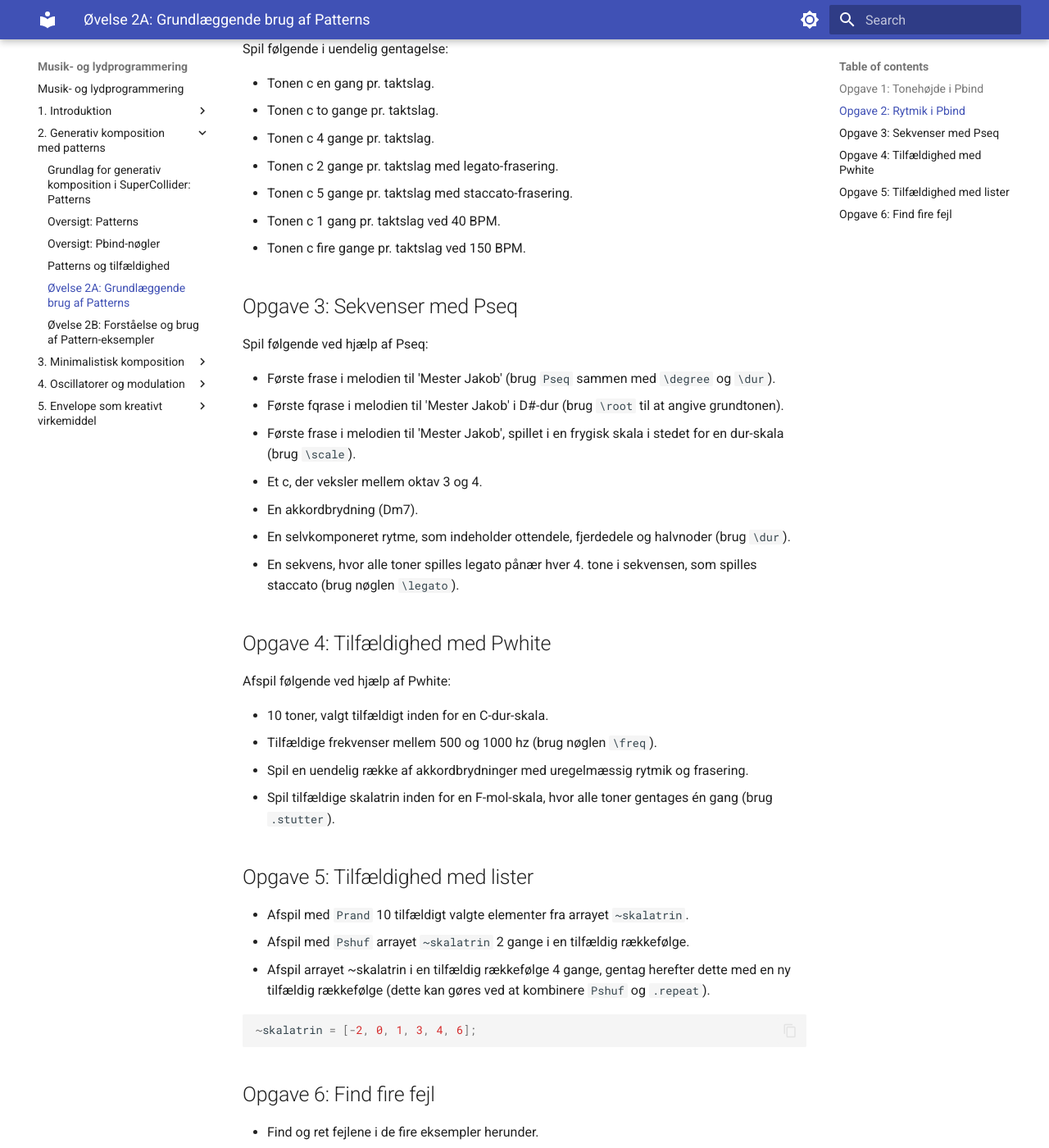
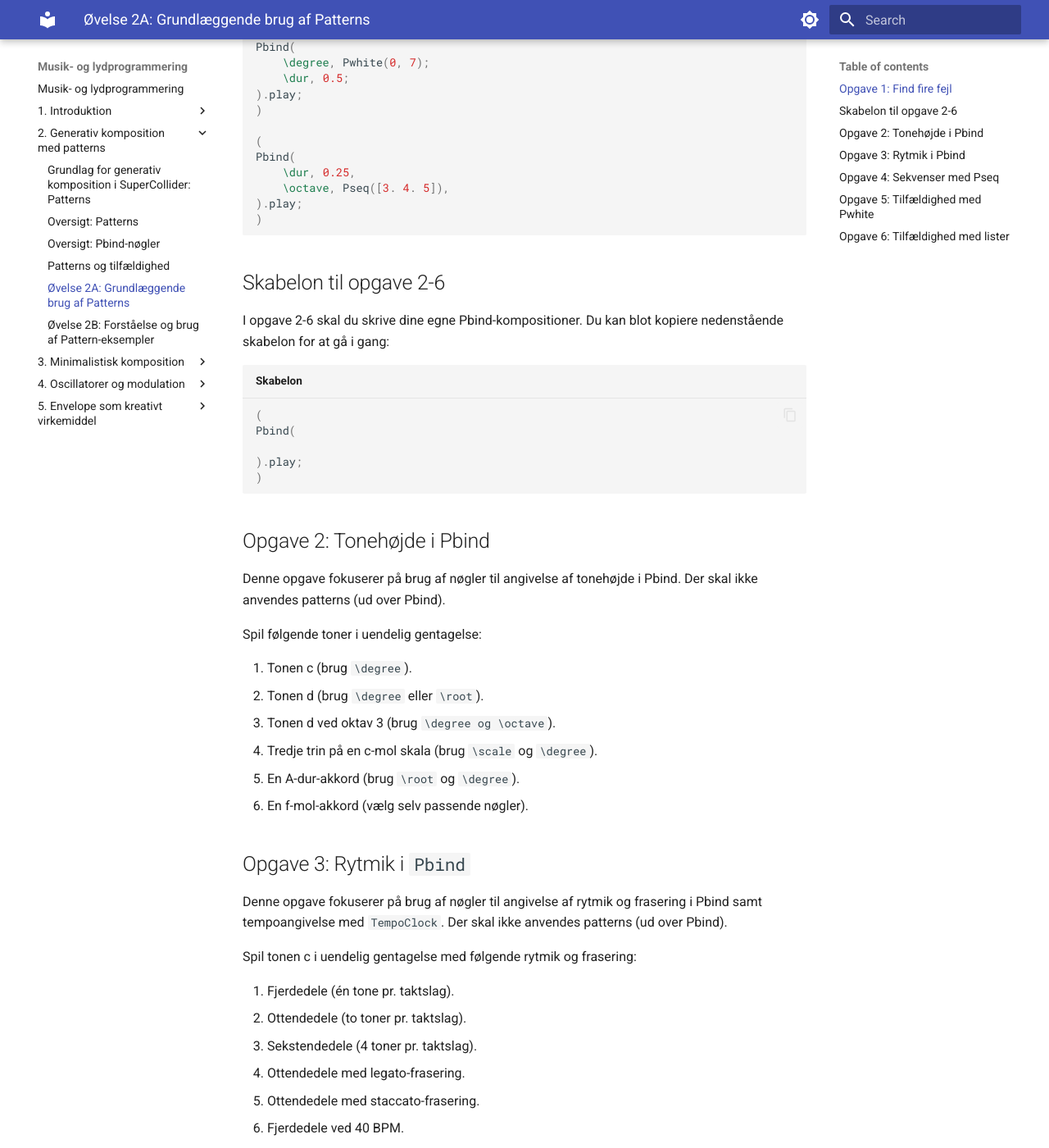
Before and after one commit to sparkletop/sparkletop.github.io, an MkDocs documentation site: the page built from docs/2. Generativ komposition med patterns/Øvelse 2A - Grundlæggende brug af Patterns.md, in a window 1280 px wide and 1400 px high, scrolled down 740 px. Shown: the whole window at 82% size. Built offline with MkDocs 1.6.1 and Material for MkDocs 9.7.7, drawn with Linux system fonts in a browser that asks for light colours; some of the changed text lies outside the part shown.

Commit message:
minor adjustments to exercises

````diff
--- a/docs/2. Generativ komposition med patterns/Øvelse 2A - Grundlæggende brug af Patterns.md
+++ b/docs/2. Generativ komposition med patterns/Øvelse 2A - Grundlæggende brug af Patterns.md
@@ -1,76 +1,15 @@
 # Øvelse 2A: Grundlæggende brug af Patterns
 
-I øvelse Opgave 1-Opgave 4 skal du skrive dine egne Pbind-kompositioner. Du kan blot kopiere nedenstående skabelon for at gå i gang:
+Med denne øvelse får du grundlæggende erfaring med brug af patterns. Opgaverne er simple i forhold til potentialet i patterns, men en god forståelse af de grundlæggende forhold er afgørende for at man kan arbejde med de mere komplicerede teknikker senere hen.
 
-```sc title="Skabelon"
-(
-Pbind(
+## Opgave 1: Find fire fejl
 
-).play;
-)
-```
+1. Find og ret fejlene i de fire eksempler herunder.
+1. Læs fejlmeddelelsen, før du retter fejlen.
+1. Forklar i en kommentar for hvert eksempel hvad du har rettet og hvad problemet bestod i.
+1. Ryd SuperColliders post window (Ctrl+Shift+p) inden du starter med et nyt eksempel.
 
-## Opgave 1: Tonehøjde i Pbind
-
-Spil følgende toner i uendelig gentagelse:
-
-- Tonen c (brug `\degree`).
-- Tonen d (brug `\degree` eller `\root`).
-- Tonen d ved oktav 3 (brug `\degree og \octave`).
-- Tredje trin på en c-mol skala (brug `\scale` og `\degree`).
-- En f-mol-akkord (vælg selv passende nøgler).
-
-## Opgave 2: Rytmik i Pbind
-
-Spil følgende i uendelig gentagelse:
-
-- Tonen c en gang pr. taktslag.
-- Tonen c to gange pr. taktslag.
-- Tonen c 4 gange pr. taktslag.
-- Tonen c 2 gange pr. taktslag med legato-frasering.
-- Tonen c 5 gange pr. taktslag med staccato-frasering.
-- Tonen c 1 gang pr. taktslag ved 40 BPM.
-- Tonen c fire gange pr. taktslag ved 150 BPM.
-
-## Opgave 3: Sekvenser med Pseq
-
-Spil følgende ved hjælp af Pseq:
-
-- Første frase i melodien til 'Mester Jakob' (brug `Pseq` sammen med `\degree` og `\dur`).
-- Første fqrase i melodien til 'Mester Jakob' i D#-dur (brug `\root` til at angive grundtonen).
-- Første frase i melodien til 'Mester Jakob', spillet i en frygisk skala i stedet for en dur-skala (brug `\scale`).
-- Et c, der veksler mellem oktav 3 og 4.
-- En akkordbrydning (Dm7).
-- En selvkomponeret rytme, som indeholder ottendele, fjerdedele og halvnoder (brug `\dur`).
-- En sekvens, hvor alle toner spilles legato pånær hver 4. tone i sekvensen, som spilles staccato (brug nøglen `\legato`).
-
-## Opgave 4: Tilfældighed med Pwhite
-
-Afspil følgende ved hjælp af Pwhite:
-
-- 10 toner, valgt tilfældigt inden for en C-dur-skala.
-- Tilfældige frekvenser mellem 500 og 1000 hz (brug nøglen `\freq`).
-- Spil en uendelig række af akkordbrydninger med uregelmæssig rytmik og frasering.
-- Spil tilfældige skalatrin inden for en F-mol-skala, hvor alle toner gentages én gang (brug `.stutter`).
-
-## Opgave 5: Tilfældighed med lister
-
-- Afspil med `Prand` 10 tilfældigt valgte elementer fra arrayet `~skalatrin`.
-- Afspil med `Pshuf` arrayet `~skalatrin` 2 gange i en tilfældig rækkefølge.
-- Afspil arrayet ~skalatrin i en tilfældig rækkefølge 4 gange, gentag herefter dette med en ny tilfældig rækkefølge (dette kan gøres ved at kombinere `Pshuf` og `.repeat`).
-
-```sc
-~skalatrin = [-2, 0, 1, 3, 4, 6];
-```
-
-## Opgave 6: Find fire fejl
-
-- Find og ret fejlene i de fire eksempler herunder.
-- Vigtigt: Læs altid fejlmeddelelsen, før du retter fejlen!
-- Forklar i en kommentar for hvert eksempel hvad du har rettet og hvad problemet bestod i.
-- Ryd SuperColliders post window (Ctrl+Shift+p) inden du starter med et nyt eksempel.
-
-```sc title="Opgave 6"
+```sc title="Opgave 1: Find fire fejl"
 (
 Pbind(
 	Pwhite(0, 7), \degree,
@@ -97,3 +36,75 @@
 ).play;
 )
 ```
+
+## Skabelon til opgave 2-6
+
+I opgave 2-6 skal du skrive dine egne Pbind-kompositioner. Du kan blot kopiere nedenstående skabelon for at gå i gang:
+
+```sc title="Skabelon"
+(
+Pbind(
+
+).play;
+)
+```
+
+## Opgave 2: Tonehøjde i Pbind
+
+Denne opgave fokuserer på brug af nøgler til angivelse af tonehøjde i Pbind. Der skal ikke anvendes patterns (ud over Pbind).
+
+Spil følgende toner i uendelig gentagelse:
+
+1. Tonen c (brug `\degree`).
+1. Tonen d (brug `\degree` eller `\root`).
+1. Tonen d ved oktav 3 (brug `\degree og \octave`).
+1. Tredje trin på en c-mol skala (brug `\scale` og `\degree`).
+1. En A-dur-akkord (brug `\root` og `\degree`).
+1. En f-mol-akkord (vælg selv passende nøgler).
+
+## Opgave 3: Rytmik i `Pbind`
+
+Denne opgave fokuserer på brug af nøgler til angivelse af rytmik og frasering i Pbind samt tempoangivelse med `TempoClock`. Der skal ikke anvendes patterns (ud over Pbind).
+
+Spil tonen c i uendelig gentagelse med følgende rytmik og frasering:
+
+1. Fjerdedele (én tone pr. taktslag).
+1. Ottendedele (to toner pr. taktslag).
+1. Sekstendedele (4 toner pr. taktslag).
+1. Ottendedele med legato-frasering.
+1. Ottendedele med staccato-frasering.
+1. Fjerdedele ved 40 BPM.
+1. Ottendedele ved 150 BPM.
+
+## Opgave 4: Sekvenser med `Pseq`
+
+Denne opgave fokuserer på brug af `Pseq` til at angive sekvenser.
+
+Spil følgende ved hjælp af `Pseq`:
+
+1. Første frase i melodien til 'Mester Jakob' (brug nøglen `\degree`).
+1. Første frase i melodien til 'Mester Jakob' i D#-dur (brug `\root` til at angive grundtonen).
+1. Første frase i melodien til 'Mester Jakob', spillet i en frygisk skala i stedet for en dur-skala (brug `\scale`).
+1. Et c, der veksler mellem oktav 3 og 4.
+1. En akkordbrydning (Dm7).
+1. En selvkomponeret rytme, som indeholder ottendele, fjerdedele og halvnoder (brug `\dur`).
+1. En sekvens, hvor alle toner spilles legato pånær hver 4. tone i sekvensen, som spilles staccato (brug nøglen `\legato`).
+
+## Opgave 5: Tilfældighed med `Pwhite`
+
+Afspil følgende ved hjælp af `Pwhite`:
+
+1. 10 toner, valgt tilfældigt inden for en C-dur-skala.
+1. Tilfældige frekvenser mellem 500 og 1000 hz (brug nøglen `\freq`).
+1. Spil en uendelig række af akkordbrydninger med uregelmæssig rytmik og frasering.
+1. Spil tilfældige skalatrin inden for en F-mol-skala, hvor alle toner gentages én gang (brug `.stutter`).
+
+## Opgave 6: Tilfældighed med lister
+
+1. Afspil med `Prand` 10 tilfældigt valgte elementer fra arrayet `~skalatrin`.
+1. Afspil med `Pshuf` arrayet `~skalatrin` 2 gange i en tilfældig rækkefølge.
+1. Afspil arrayet `~skalatrin` i en tilfældig rækkefølge 4 gange, gentag herefter dette med en ny tilfældig rækkefølge (dette kan gøres ved at kombinere `Pshuf` og `.repeat`).
+
+```sc
+~skalatrin = [-2, 0, 1, 3, 4, 6];
+```
````
